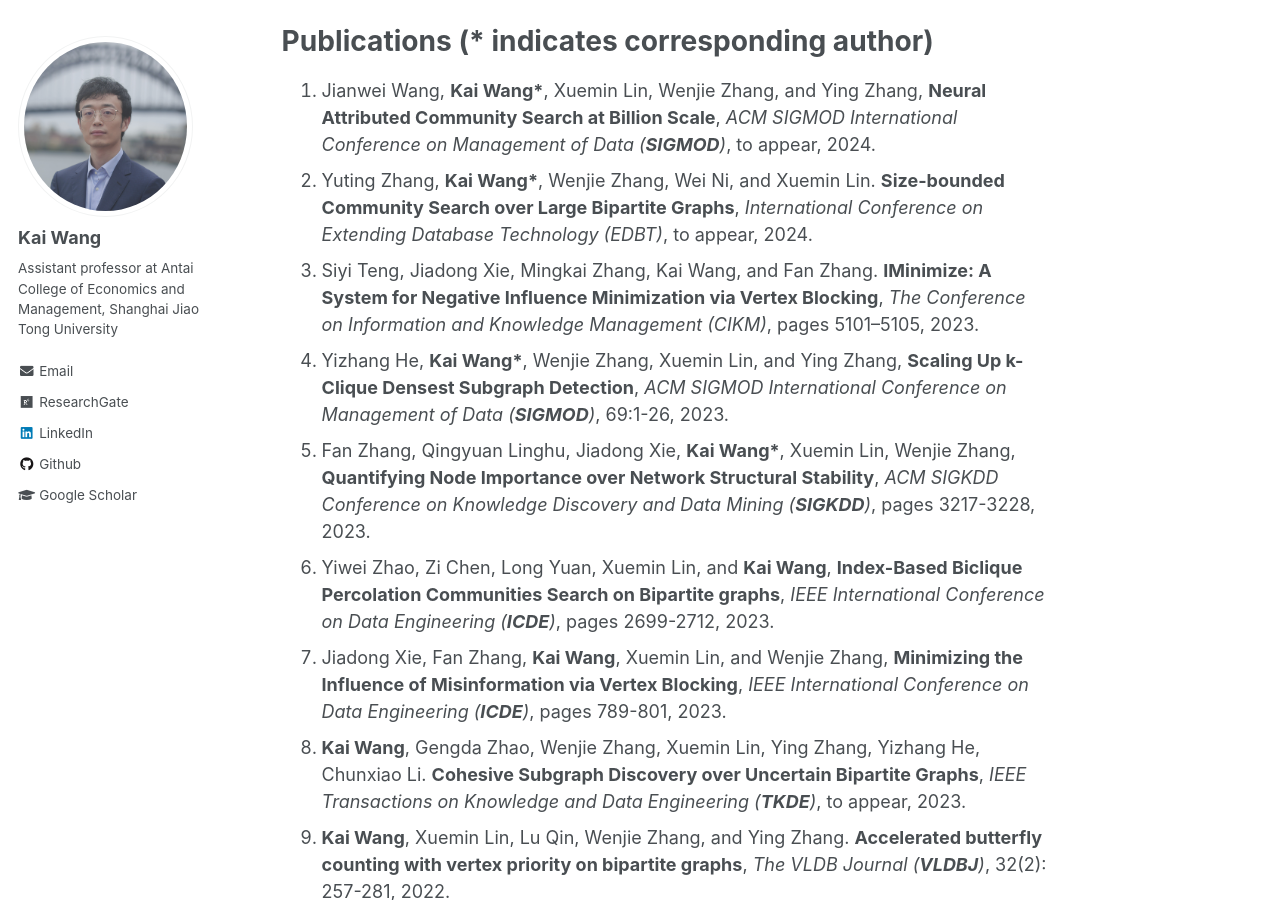
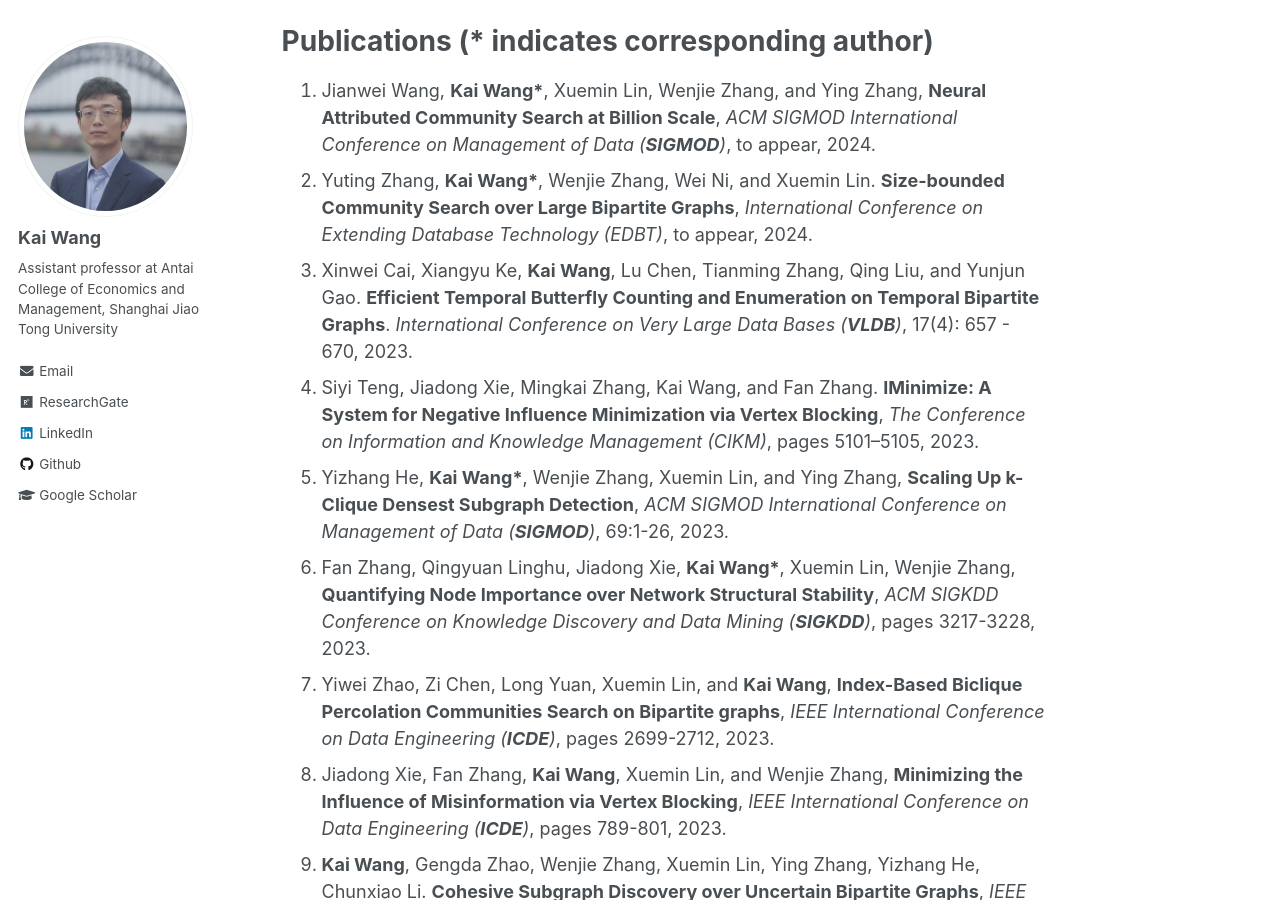
Before and after one commit to cs-kaiwang/cs-kaiwang.github.io, a Jekyll site: the page built from _pages/about.md, in a window 1280 px wide and 900 px high, scrolled down 556 px. Built offline with Jekyll 4.4.1, drawn with Linux system fonts in a browser that asks for light colours.

Commit message:
Update about.md

```diff
--- a/_pages/about.md
+++ b/_pages/about.md
@@ -18,36 +18,37 @@ Publications (* indicates corresponding author)
 ======
 1. Jianwei Wang, **Kai Wang\***, Xuemin Lin, Wenjie Zhang, and Ying Zhang, **Neural Attributed Community Search at Billion Scale**, *ACM SIGMOD International Conference on Management of Data (**SIGMOD**)*, to appear, 2024.
 2. Yuting Zhang, **Kai Wang\***, Wenjie Zhang, Wei Ni, and Xuemin Lin. **Size-bounded Community Search over Large Bipartite Graphs**, *International Conference on Extending Database Technology (EDBT)*, to appear, 2024.
-3. Siyi Teng, Jiadong Xie, Mingkai Zhang, Kai Wang, and Fan Zhang. **IMinimize: A System for Negative Influence Minimization via Vertex Blocking**, *The Conference on Information and Knowledge Management (CIKM)*, pages 5101–5105, 2023.
-4. Yizhang He, **Kai Wang\***, Wenjie Zhang, Xuemin Lin, and Ying Zhang, **Scaling Up k-Clique Densest Subgraph Detection**, *ACM SIGMOD International Conference on Management of Data (**SIGMOD**)*, 69:1-26, 2023.
-5. Fan Zhang, Qingyuan Linghu, Jiadong Xie, **Kai Wang\***, Xuemin Lin, Wenjie Zhang, **Quantifying Node Importance over Network Structural Stability**, *ACM SIGKDD Conference on Knowledge Discovery and Data Mining (**SIGKDD**)*, pages 3217-3228, 2023.
-6. Yiwei Zhao, Zi Chen, Long Yuan, Xuemin Lin, and **Kai Wang**, **Index-Based Biclique Percolation Communities Search on Bipartite graphs**, *IEEE International Conference on Data Engineering (**ICDE**)*, pages 2699-2712, 2023.
-7. Jiadong Xie, Fan Zhang, **Kai Wang**, Xuemin Lin, and Wenjie Zhang, **Minimizing the Influence of Misinformation via Vertex Blocking**, *IEEE International Conference on Data Engineering (**ICDE**)*, pages 789-801, 2023.
-8. **Kai Wang**, Gengda Zhao, Wenjie Zhang, Xuemin Lin, Ying Zhang, Yizhang He, Chunxiao Li. **Cohesive Subgraph Discovery over Uncertain Bipartite Graphs**, *IEEE Transactions on Knowledge and Data Engineering (**TKDE**)*, to appear, 2023.
-9. **Kai Wang**, Xuemin Lin, Lu Qin, Wenjie Zhang, and Ying Zhang. **Accelerated butterfly counting with vertex priority on bipartite graphs**, *The VLDB Journal (**VLDBJ**)*, 32(2): 257-281, 2022.
-10. Yixiang Fang, **Kai Wang**, Xuemin Lin, and Wenjie Zhang. **Cohesive Subgraph Search over Big Heterogeneous Information Networks** (Book), *Springer Briefs in Computer Science*, Springer Nature, ISBN: 978-3-030-97568-5, 2022.
-11. Yuren Mao, Yaobo Liang, Nan Duan, Haobo Wang, **Kai Wang**, Lu Chen, and Yunjun Gao, **Less-forgetting Multi-lingual Fine-tuning**, *Conference on Neural Information Processing Systems (**NeurIPS**)*, pages 14917-14928, 2022.
-12. **Kai Wang**, Wenjie Zhang, Xuemin Lin, Lu Qin, and Alexander Zhou. **Efficient Personalized Maximum Biclique Search**, *IEEE International Conference on Data Engineering (**ICDE**)*, pages 498-511, 2022.
-13. **Kai Wang**, Wenjie Zhang, Xuemin Lin, Ying Zhang, and Shunyang Li. **Discovering Hierarchy of Bipartite Graphs with Cohesive Subgraphs**, *IEEE International Conference on Data Engineering (**ICDE**)*, pages 2291-2305, 2022.
-14. Gengda Zhao, **Kai Wang\***, Wenjie Zhang, Xuemin Lin, Ying Zhang, and Yizhang He. **Efficient Computation of Cohesive Subgraphs in Uncertain Bipartite Graphs**, *IEEE International Conference on Data Engineering (**ICDE**)*, pages 2333-2345, 2022.
-15. Yizhang He, **Kai Wang\***, Wenjie Zhang, Xuemin Lin, and Ying Zhang. **Efficient Reinforcement of Bipartite Networks at Billion Scale**, *IEEE International Conference on Data Engineering (**ICDE**)*, pages 446-458, 2022.
-16. **Kai Wang**, Wenjie Zhang, Ying Zhang, Lu Qin, and Yuting Zhang. **Discovering Significant Communities on Bipartite Graphs: An Index-based Approach**, *IEEE Transactions on Knowledge and Data Engineering (**TKDE**)*, 35(3): 2471-2485, 2021.
-17. Yuting Zhang, **Kai Wang\***, Wenjie Zhang, Xuemin Lin, and Ying Zhang. **Pareto-Optimal Community Search on Large Bipartite Graphs**, *The Conference on Information and Knowledge Management (CIKM)*, pages 2647-2656, 2021.
-18. **Kai Wang**, Yiheng Hu, Xuemin Lin, Wenjie Zhang, Lu Qin, and Ying Zhang. **CohBGA: A Cohesive Structure Based Bipartite Graph Analytics System** (Demo), *The Conference on Information and Knowledge Management (CIKM)*, pages 4799-4803, 2021.
-19. Xiaoshuang Chen, **Kai Wang\***, Xuemin Lin, Wenjie Zhang, Lu Qin, and Ying Zhang. **Efficiently Answering Reachability and Path Queries on Temporal Bipartite Graphs**, *International Conference on Very Large Data Bases (**VLDB**)*, 14(10): 1845-1858, 2021.
-20. Yixiang Fang, **Kai Wang**, Xuemin Lin, and Wenjie Zhang. **Cohesive Subgraph Search over Big Heterogeneous Information Networks: Applications, Challenges, and Solutions** (Tutorial), *ACM SIGMOD International Conference on Management of Data (**SIGMOD**)*, pages 2829-2838, 2021.
-21. **Kai Wang**, Xuemin Lin, Lu Qin, Wenjie Zhang, and Ying Zhang. **Towards Efficient Solutions of Bitruss Decomposition for Large-scale Bipartite Graphs**, *The VLDB Journal (**VLDBJ**)*, 31(2): 203-226, 2021.
-22. Yizhang He, **Kai Wang\***, Wenjie Zhang, Xuemin Lin, and Ying Zhang. **Exploring Cohesive Subgraphs with Vertex Engagement and Tie Strength in Bipartite Graphs**, *Information Sciences*, 572: 277-296, 2021.
-23. Fan Zhang, Jiadong Xie, **Kai Wang**, Shiyu Yang, Yu Jiang. **Discovering Key Users for Defending Network Structural Stability**, *World Wide Web*, 25(2): 679-701, 2021.
-24. Bo Tang, Man Lung Yiu, Kyriakos Mouratidis, Jiahao Zhang, and **Kai Wang**. **On Discovering Motifs and Frequent Patterns in Spatial Trajectories with Discrete Frechet Distance**, *GeoInformatica*, 26(1): 29-66, 2021.
-25. **Kai Wang**, Wenjie Zhang, Xuemin Lin, Ying Zhang, Lu Qin, and Yuting Zhang. **Efficient and Effective Community Search on Large-scale Bipartite Graphs**, *IEEE International Conference on Data Engineering (**ICDE**)*, pages 85-96, 2021.
-26. **Kai Wang**, Shuting Wang, Xin Cao, and Lu Qin. **Efficient Radius-bounded Community Search in Geo-social Networks**, *IEEE Transactions on Knowledge and Data Engineering (**TKDE**)*, 34(9): 4186-4200, 2020.
-27. Maryam Ghafouri, **Kai Wang\***, Fan Zhang, Ying Zhang, and Xuemin Lin. **Efficient Graph Hierarchical Decomposition With User Engagement And Tie Strength**, *International Conference on Database Systems for Advanced Applications (DASFAA)*, pages 448-465, 2020.
-28. **Kai Wang**, Xuemin Lin, Lu Qin, Wenjie Zhang, and Ying Zhang. **Efficient Bitruss Decomposition for Large-scale Bipartite Graphs**, *IEEE International Conference on Data Engineering (**ICDE**)*, pages 661-672, 2020.
-29. **Kai Wang**, Xuemin Lin, Lu Qin, Wenjie Zhang, and Ying Zhang. **Vertex Priority Based Butterfly Counting for Large-scale Bipartite Networks**, *International Conference on Very Large Data Bases (**VLDB**)*, 12(10): 1139-1152, 2019.
-30. **Kai Wang**, Xin Cao, Xuemin Lin, Wenjie Zhang, and Lu Qin. **Efficient Computing of Radius-bounded k-cores**, *IEEE International Conference on Data Engineering (**ICDE**)*, pages 233-244, 2018.
-31. Bo Tang, Man Lung Yiu, Kyriakos Mouratidis, and **Kai Wang**. **Efficient Motif Discovery in Spatial Trajectories using Discrete Fréchet Distance**, *International Conference on Extending Database Technology (EDBT)*, pages 378-389, 2017.
-32. Lu Chen, Yunjun Gao, **Kai Wang**, Christian S Jensen, and Gang Chen. **Answering Why-not Questions on Metric Probabilistic Range Queries**, *IEEE International Conference on Data Engineering (**ICDE**)*, pages 767-778, 2016.
+3. Xinwei Cai, Xiangyu Ke, **Kai Wang**, Lu Chen, Tianming Zhang, Qing Liu, and Yunjun Gao. **Efficient Temporal Butterfly Counting and Enumeration on Temporal Bipartite Graphs**. *International Conference on Very Large Data Bases (**VLDB**)*, 17(4): 657 - 670, 2023.
+4. Siyi Teng, Jiadong Xie, Mingkai Zhang, Kai Wang, and Fan Zhang. **IMinimize: A System for Negative Influence Minimization via Vertex Blocking**, *The Conference on Information and Knowledge Management (CIKM)*, pages 5101–5105, 2023.
+5. Yizhang He, **Kai Wang\***, Wenjie Zhang, Xuemin Lin, and Ying Zhang, **Scaling Up k-Clique Densest Subgraph Detection**, *ACM SIGMOD International Conference on Management of Data (**SIGMOD**)*, 69:1-26, 2023.
+6. Fan Zhang, Qingyuan Linghu, Jiadong Xie, **Kai Wang\***, Xuemin Lin, Wenjie Zhang, **Quantifying Node Importance over Network Structural Stability**, *ACM SIGKDD Conference on Knowledge Discovery and Data Mining (**SIGKDD**)*, pages 3217-3228, 2023.
+7. Yiwei Zhao, Zi Chen, Long Yuan, Xuemin Lin, and **Kai Wang**, **Index-Based Biclique Percolation Communities Search on Bipartite graphs**, *IEEE International Conference on Data Engineering (**ICDE**)*, pages 2699-2712, 2023.
+8. Jiadong Xie, Fan Zhang, **Kai Wang**, Xuemin Lin, and Wenjie Zhang, **Minimizing the Influence of Misinformation via Vertex Blocking**, *IEEE International Conference on Data Engineering (**ICDE**)*, pages 789-801, 2023.
+9. **Kai Wang**, Gengda Zhao, Wenjie Zhang, Xuemin Lin, Ying Zhang, Yizhang He, Chunxiao Li. **Cohesive Subgraph Discovery over Uncertain Bipartite Graphs**, *IEEE Transactions on Knowledge and Data Engineering (**TKDE**)*, to appear, 2023.
+10. **Kai Wang**, Xuemin Lin, Lu Qin, Wenjie Zhang, and Ying Zhang. **Accelerated butterfly counting with vertex priority on bipartite graphs**, *The VLDB Journal (**VLDBJ**)*, 32(2): 257-281, 2022.
+11. Yixiang Fang, **Kai Wang**, Xuemin Lin, and Wenjie Zhang. **Cohesive Subgraph Search over Big Heterogeneous Information Networks** (Book), *Springer Briefs in Computer Science*, Springer Nature, ISBN: 978-3-030-97568-5, 2022.
+12. Yuren Mao, Yaobo Liang, Nan Duan, Haobo Wang, **Kai Wang**, Lu Chen, and Yunjun Gao, **Less-forgetting Multi-lingual Fine-tuning**, *Conference on Neural Information Processing Systems (**NeurIPS**)*, pages 14917-14928, 2022.
+13. **Kai Wang**, Wenjie Zhang, Xuemin Lin, Lu Qin, and Alexander Zhou. **Efficient Personalized Maximum Biclique Search**, *IEEE International Conference on Data Engineering (**ICDE**)*, pages 498-511, 2022.
+14. **Kai Wang**, Wenjie Zhang, Xuemin Lin, Ying Zhang, and Shunyang Li. **Discovering Hierarchy of Bipartite Graphs with Cohesive Subgraphs**, *IEEE International Conference on Data Engineering (**ICDE**)*, pages 2291-2305, 2022.
+15. Gengda Zhao, **Kai Wang\***, Wenjie Zhang, Xuemin Lin, Ying Zhang, and Yizhang He. **Efficient Computation of Cohesive Subgraphs in Uncertain Bipartite Graphs**, *IEEE International Conference on Data Engineering (**ICDE**)*, pages 2333-2345, 2022.
+16. Yizhang He, **Kai Wang\***, Wenjie Zhang, Xuemin Lin, and Ying Zhang. **Efficient Reinforcement of Bipartite Networks at Billion Scale**, *IEEE International Conference on Data Engineering (**ICDE**)*, pages 446-458, 2022.
+17. **Kai Wang**, Wenjie Zhang, Ying Zhang, Lu Qin, and Yuting Zhang. **Discovering Significant Communities on Bipartite Graphs: An Index-based Approach**, *IEEE Transactions on Knowledge and Data Engineering (**TKDE**)*, 35(3): 2471-2485, 2021.
+18. Yuting Zhang, **Kai Wang\***, Wenjie Zhang, Xuemin Lin, and Ying Zhang. **Pareto-Optimal Community Search on Large Bipartite Graphs**, *The Conference on Information and Knowledge Management (CIKM)*, pages 2647-2656, 2021.
+19. **Kai Wang**, Yiheng Hu, Xuemin Lin, Wenjie Zhang, Lu Qin, and Ying Zhang. **CohBGA: A Cohesive Structure Based Bipartite Graph Analytics System** (Demo), *The Conference on Information and Knowledge Management (CIKM)*, pages 4799-4803, 2021.
+20. Xiaoshuang Chen, **Kai Wang\***, Xuemin Lin, Wenjie Zhang, Lu Qin, and Ying Zhang. **Efficiently Answering Reachability and Path Queries on Temporal Bipartite Graphs**, *International Conference on Very Large Data Bases (**VLDB**)*, 14(10): 1845-1858, 2021.
+21. Yixiang Fang, **Kai Wang**, Xuemin Lin, and Wenjie Zhang. **Cohesive Subgraph Search over Big Heterogeneous Information Networks: Applications, Challenges, and Solutions** (Tutorial), *ACM SIGMOD International Conference on Management of Data (**SIGMOD**)*, pages 2829-2838, 2021.
+22. **Kai Wang**, Xuemin Lin, Lu Qin, Wenjie Zhang, and Ying Zhang. **Towards Efficient Solutions of Bitruss Decomposition for Large-scale Bipartite Graphs**, *The VLDB Journal (**VLDBJ**)*, 31(2): 203-226, 2021.
+23. Yizhang He, **Kai Wang\***, Wenjie Zhang, Xuemin Lin, and Ying Zhang. **Exploring Cohesive Subgraphs with Vertex Engagement and Tie Strength in Bipartite Graphs**, *Information Sciences*, 572: 277-296, 2021.
+24. Fan Zhang, Jiadong Xie, **Kai Wang**, Shiyu Yang, Yu Jiang. **Discovering Key Users for Defending Network Structural Stability**, *World Wide Web*, 25(2): 679-701, 2021.
+25. Bo Tang, Man Lung Yiu, Kyriakos Mouratidis, Jiahao Zhang, and **Kai Wang**. **On Discovering Motifs and Frequent Patterns in Spatial Trajectories with Discrete Frechet Distance**, *GeoInformatica*, 26(1): 29-66, 2021.
+26. **Kai Wang**, Wenjie Zhang, Xuemin Lin, Ying Zhang, Lu Qin, and Yuting Zhang. **Efficient and Effective Community Search on Large-scale Bipartite Graphs**, *IEEE International Conference on Data Engineering (**ICDE**)*, pages 85-96, 2021.
+27. **Kai Wang**, Shuting Wang, Xin Cao, and Lu Qin. **Efficient Radius-bounded Community Search in Geo-social Networks**, *IEEE Transactions on Knowledge and Data Engineering (**TKDE**)*, 34(9): 4186-4200, 2020.
+28. Maryam Ghafouri, **Kai Wang\***, Fan Zhang, Ying Zhang, and Xuemin Lin. **Efficient Graph Hierarchical Decomposition With User Engagement And Tie Strength**, *International Conference on Database Systems for Advanced Applications (DASFAA)*, pages 448-465, 2020.
+29. **Kai Wang**, Xuemin Lin, Lu Qin, Wenjie Zhang, and Ying Zhang. **Efficient Bitruss Decomposition for Large-scale Bipartite Graphs**, *IEEE International Conference on Data Engineering (**ICDE**)*, pages 661-672, 2020.
+30. **Kai Wang**, Xuemin Lin, Lu Qin, Wenjie Zhang, and Ying Zhang. **Vertex Priority Based Butterfly Counting for Large-scale Bipartite Networks**, *International Conference on Very Large Data Bases (**VLDB**)*, 12(10): 1139-1152, 2019.
+31. **Kai Wang**, Xin Cao, Xuemin Lin, Wenjie Zhang, and Lu Qin. **Efficient Computing of Radius-bounded k-cores**, *IEEE International Conference on Data Engineering (**ICDE**)*, pages 233-244, 2018.
+32. Bo Tang, Man Lung Yiu, Kyriakos Mouratidis, and **Kai Wang**. **Efficient Motif Discovery in Spatial Trajectories using Discrete Fréchet Distance**, *International Conference on Extending Database Technology (EDBT)*, pages 378-389, 2017.
+33. Lu Chen, Yunjun Gao, **Kai Wang**, Christian S Jensen, and Gang Chen. **Answering Why-not Questions on Metric Probabilistic Range Queries**, *IEEE International Conference on Data Engineering (**ICDE**)*, pages 767-778, 2016.
 
 
 Talks
```
